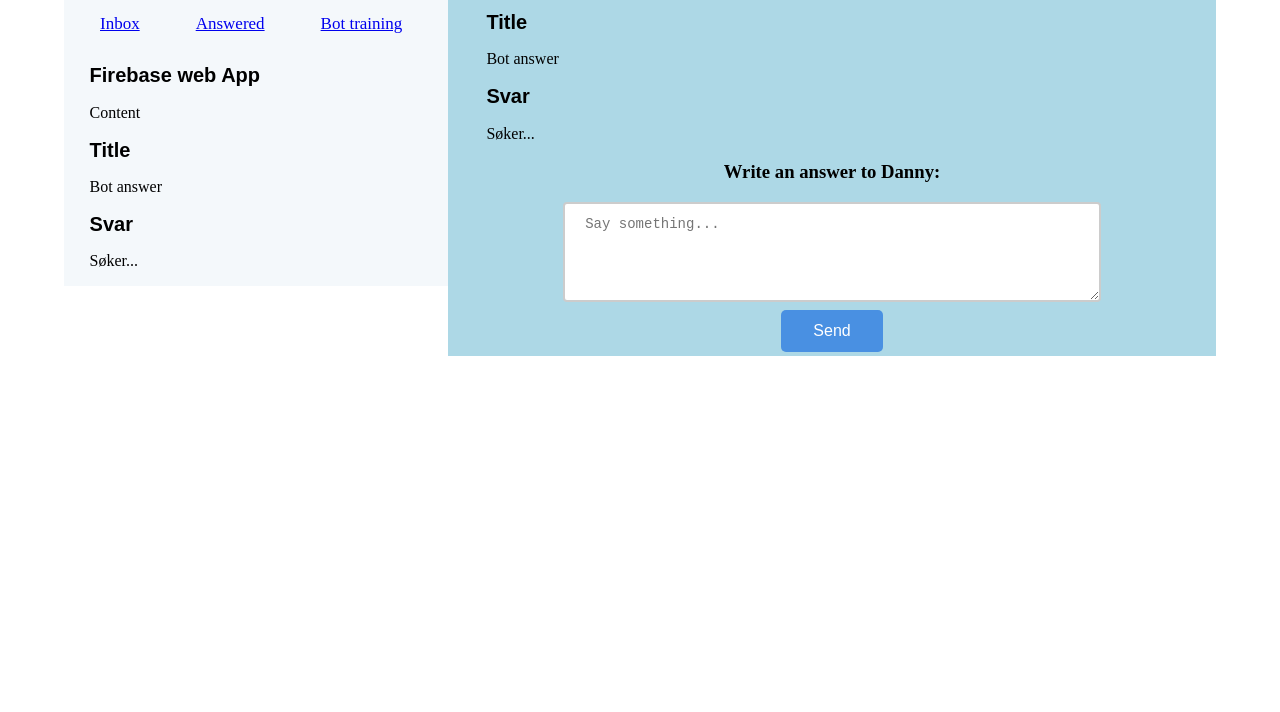
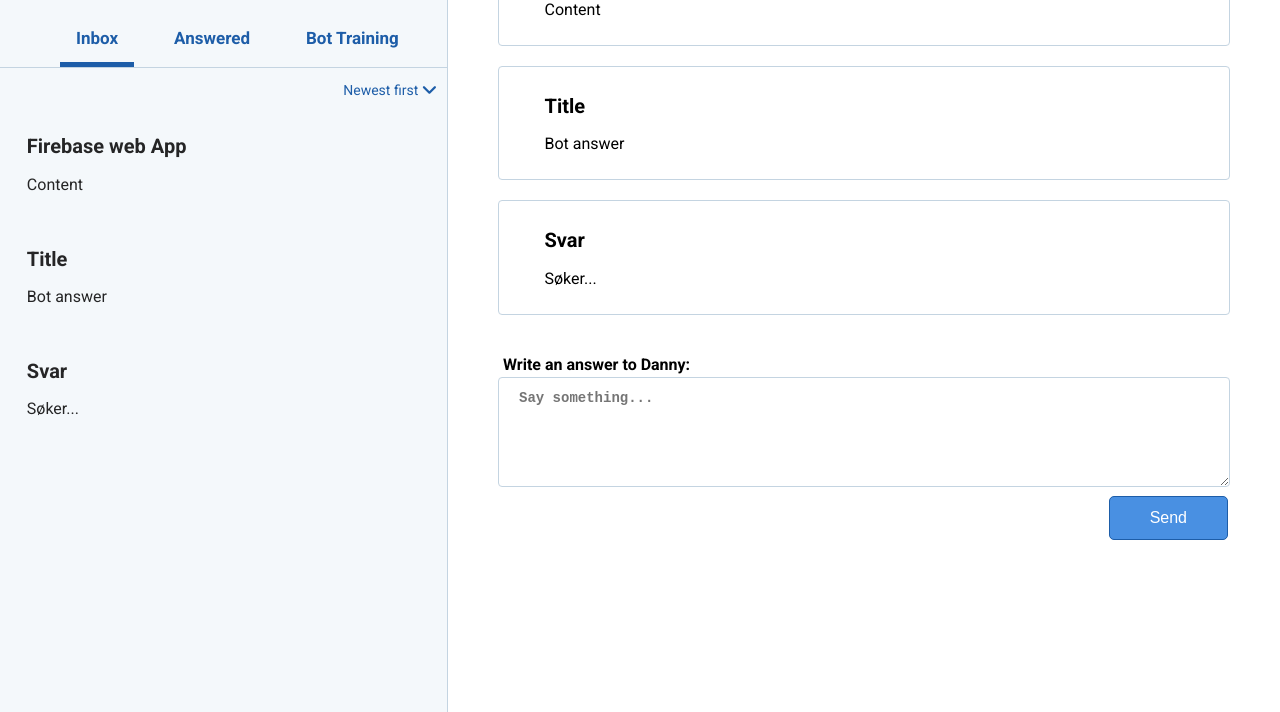
Before and after one commit to leigle14/differBot, a plain HTML site: page public/index.html in a window 1280 px wide. Shown: the part 88-800 px from the top of the page. Drawn offline with nearby package versions, Linux system fonts and the light colour scheme; no server answers.

Commit message:
oppdatert index.html index.css

```diff
--- a/public/index.css
+++ b/public/index.css
@@ -1,44 +1,8 @@
-
-textarea {
-	width: 70%;
-	height: 100px;
-	padding: 12px 20px;
-	box-sizing: border-box;
-	border: 2px solid #ccc;
-	border-radius: 4px;
-	background-color: white;
-	font-size: 14px;
+body {
+    font-family: 'Roboto', sans-serif;
+    margin: auto;
 }
 
-.right-side {
-	background-color: lightblue;
-	position: absolute;
-	right: 0px;
-	width: 60%;
-	margin-right: 5%;
-	text-align: center;
-
-}
-
-.left-side {
-	background-color: #F4F8FB;
-	position: absolute;
-	left: 0px;
-	width: 40%;
-	margin-left: 5%;
-}
-
-#submitBtn {
-	background-color: #4990E2;
-	border: none;
-	color: white;
-	padding: 12px 32px;
-	text-align: center;
-	font-size: 16px;
-	margin: 4px 2px;
-	cursor: pointer;
-	border-radius: 5px;
-	}
 p {
 	position: relative;
 	margin-left: 5%;
@@ -47,17 +11,142 @@ h2 {
 	position: relative;
 	margin-left: 5%;
 	font-size: 20px;
-	font-family: Arial, Helvetica, sans-serif;
 }
 
-li {
-	display: inline-block;
+.right-side {
+    display: block;
+	background-color: white;
+	position: absolute;
+	right: 0px;
+	width: 65%;
+	text-align: center;
+    box-sizing: border-box;
+
+}
+
+.left-side {
+    display: block;
+	background-color: #F4F8FB;
+	position: absolute;
+	left: 0px;
+	width: 35%;
+    height: 100%;
+    border-right: 1px solid #C4D4E1;
+    box-sizing: border-box;
+}
+.left-side h1{
+    color: #1d5da8;
+    font-weight: 900;
+    margin-left: 30px;
+    font-size: 36px;
+}
+.headerLeft {
+    color: #1d5da8;
+}
+.headerLeft a:link, a:visited {
+    color: #1d5da8;
+    text-decoration: none;
+}
+
+.headerLeft ul {
+    width: 100%;
+    margin: 0;
+    border-bottom: 1px solid #C4D4E1;
+}
+.headerLeft li {
+    display: inline-block;
 	margin-left: 5%;
 	color: #305F8D;
 	padding: 14px 16px;
 	text-decoration: none;
 	transition: 0.3s;
 	font-size: 17px;
+    font-weight: 700;
 	margin-left: 20px;
 	list-style: none;
+    outline: none;
 }
+.headerLeft a {
+    outline: none;
+}
+
+#tabs {
+
+}
+.ui-tabs .ui-tabs-nav li.ui-tabs-active {
+	border-bottom: 5px solid #1d5da8;
+}
+
+.newest {
+    float: right;
+    font-size: 14px;
+    font-weight: 400;
+    margin-right: 10px;
+    margin-bottom: 5px;
+    cursor: pointer;
+}
+.contentLeft {
+    color: rgba(0,0,0,0.85);
+    margin-top: 40px;
+}
+.boxLeft {
+    display: block;
+    width: 100%;
+    padding: 10px 5px;
+    box-sizing: border-box;
+    cursor: pointer;
+}
+
+.boxLeftSelected {
+    background-color: #E7EDF1;
+}
+
+.botBox {
+    display: block;
+    padding: 10px;
+    margin: 20px 50px;
+    border: 1px solid #C4D4E1;
+    border-radius: 4px;
+    box-sizing: border-box;
+}
+
+
+
+textarea {
+	width: 88%;
+	height: 110px;
+	padding: 12px 20px;
+	box-sizing: border-box;
+	border: 1px solid #C4D4E1;
+	border-radius: 4px;
+	font-size: 14px;
+    margin: 0px 50px;
+    font-weight: 700;
+}
+
+#submitBtn {
+	background-color: #4990E2;
+	border: 1px solid #1d5da8;
+	color: white;
+	padding: 12px 40px;
+	text-align: center;
+	font-size: 16px;
+	margin: 5px 52px 2px;
+	cursor: pointer;
+	border-radius: 5px;
+    float: right;
+    transition: 1s ease;
+}
+
+#submitBtn:hover {
+    background-color: #1d5da8;
+}
+
+
+.writeAnswer {
+    margin: auto;
+    font-size: 16px;
+    font-weight: 700;
+    float: left;
+    margin: 20px 55px 3px;
+}
--- a/public/index.html
+++ b/public/index.html
@@ -1,49 +1,99 @@
-<!Doctype html>
+<!DOCTYPE html>
 <html>
 	<head>
 		<meta charset="UTF-8">
-  		<script language="javascript" type="text/javascript" src="libraries/p5.js"></script>
-  		<script language="javascript" src="libraries/p5.dom.js"></script>
+        <meta name="viewport" content="width=device-width, initial-scale=1.0">
   		<script src="https://www.gstatic.com/firebasejs/3.6.3/firebase.js"></script>
+        <link href="https://fonts.googleapis.com/css?family=Roboto:400,700" rel="stylesheet">
   		<link rel="stylesheet" type="text/css" href="index.css">
+        <script src="https://code.jquery.com/jquery-1.12.4.js"></script>
+        <script src="https://code.jquery.com/ui/1.12.1/jquery-ui.js"></script>
+        <script src="https://use.fontawesome.com/b0971f36c4.js"></script>
+
         <title>Firebase test</title>
 	</head>
+
 	<body>
 		<div class="mainDiv" align="left">
 
 			<div class="left-side">
+                <section class="headerLeft">
                     <h1>Edubots</h1>
+                    <div id="tabs">
+                        <ul>
                             <li><a href="#Inbox">Inbox</a></li>
                             <li><a href="#Answered">Answered</a></li>
-				<li><a href="#BotTraining">Bot training</a></li>
+                            <li><a href="#BotTraining">Bot Training</a></li>
+                        </ul>
+                        <p class="newest">Newest first <i class="fa fa-angle-down fa-lg"></i></p>
+                        <div class="contentLeft">
+                            <div id="Inbox">
+                                <div class="boxLeft">
                                     <h2 id="user1" align="left">Firebase web App</h2>
                                     <p id="userQuestion1" align="left">Content</p>
+                                </div>
+                                <div class="boxLeft">
                                     <h2 id="user2" align="left">Title</h2>
                                     <p id="userQuestion2" align="left">Bot answer</p>
+                                </div>
+                                <div class="boxLeft">
                                     <h2 id="user3" align="left">Svar</h2>
                                     <p id="userQuestion3" align="left">Søker...</p>
                                 </div>
+                            </div>
+                            <div id="Answered">
+                                <div class="boxLeft">
+
+                                </div>
+                            </div>
+                            <div id="BotTraining">
+                                <div class="boxLeft">
+
+                                </div>
+                            </div>
+                        </div>
+                    </div>
+
+                </section>
+            </div>
 
 			<div class="right-side">
+                <div class="botBox">
                     <h2 id="studentName" align="left">Firebase web App</h2>
                     <p id="fireAnswer" align="left">Content</p>
+                </div>
+                <div class="botBox">
                     <h2 id="botName" align="left">Title</h2>
                     <p id="botAnswer" align="left">Bot answer</p>
+                </div>
+                <div class="botBox">
                     <h2 id="answerToStudent" align="left">Svar</h2>
                     <p id="showAnswer" align="left">Søker...</p>
+                </div>
 
-				<h3> Write an answer to Danny: </h3>
+                <p class="writeAnswer"> Write an answer to Danny: </p>
 				<textarea id="mainText" placeholder="Say something..."></textarea>
 				<br>
 				<button id="submitBtn" onclick="submitClick()">Send</button>
 			</div>
 		</div>
 
+        <script>
+            $( function() {
+                $( "#tabs" ).tabs();
+            } );
+        </script>
 
 
-
-
-<script src="https://www.gstatic.com/firebasejs/3.6.6/firebase.js"></script>
+        <script>
+            $(function(){
+                $(".boxLeft").click(function(){
+                    $(this).addClass("boxLeftSelected").siblings().removeClass("boxLeftSelected");
+                });
+            });
+        </script>
+<!-- <script src="https://www.gstatic.com/firebasejs/3.6.6/firebase.js">
+</script> -->
 <script>
   // Initialize Firebase
   var config = {
@@ -56,7 +106,11 @@
 
   firebase.initializeApp(config);
 </script>
-
+<!--<script type="text/javascript">
+        $( "#Inbox" ).tabs({
+  active: 1
+});
+</script> -->
 <script type="text/javascript">
 	var mainText = document.getElementById("mainText");
 	var submitBtn = document.getElementById("submitBtn");
--- a/public/index.js
+++ b/public/index.js
@@ -11,3 +11,7 @@ var index = React.createClass({
 });
 
 module.exports = index;
+
+$( "#Inbox" ).tabs({
+  active: 1
+});
```
Lines whose indentation alone changed are shown as unchanged.
